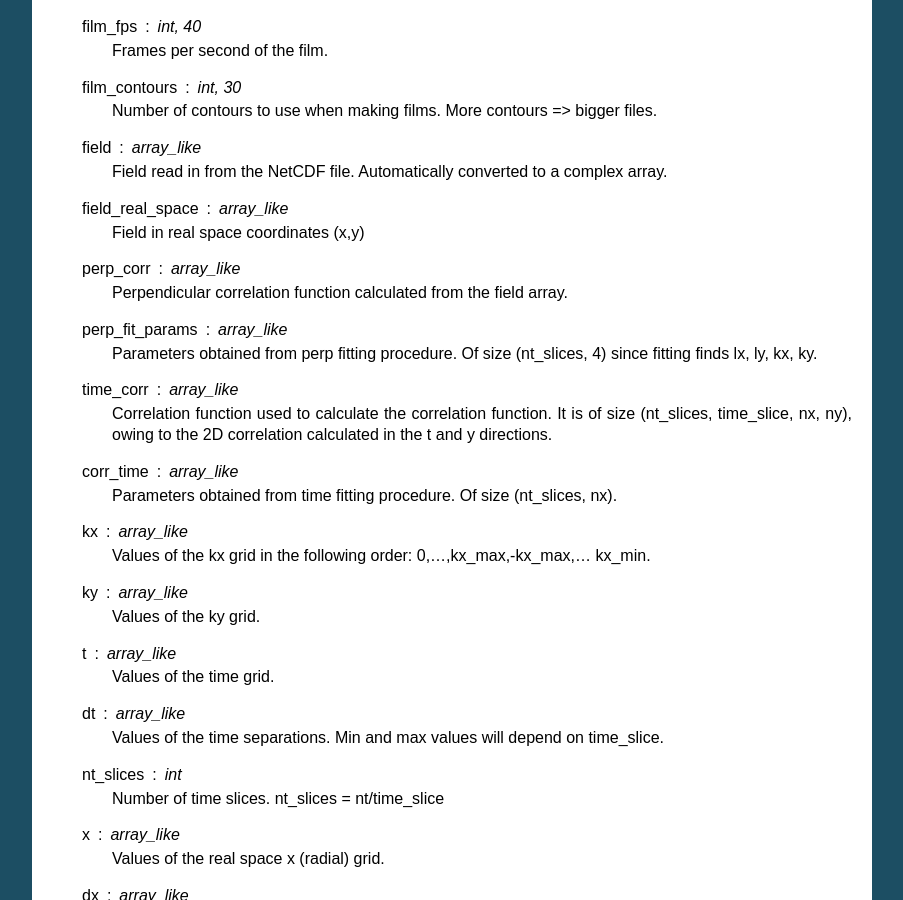
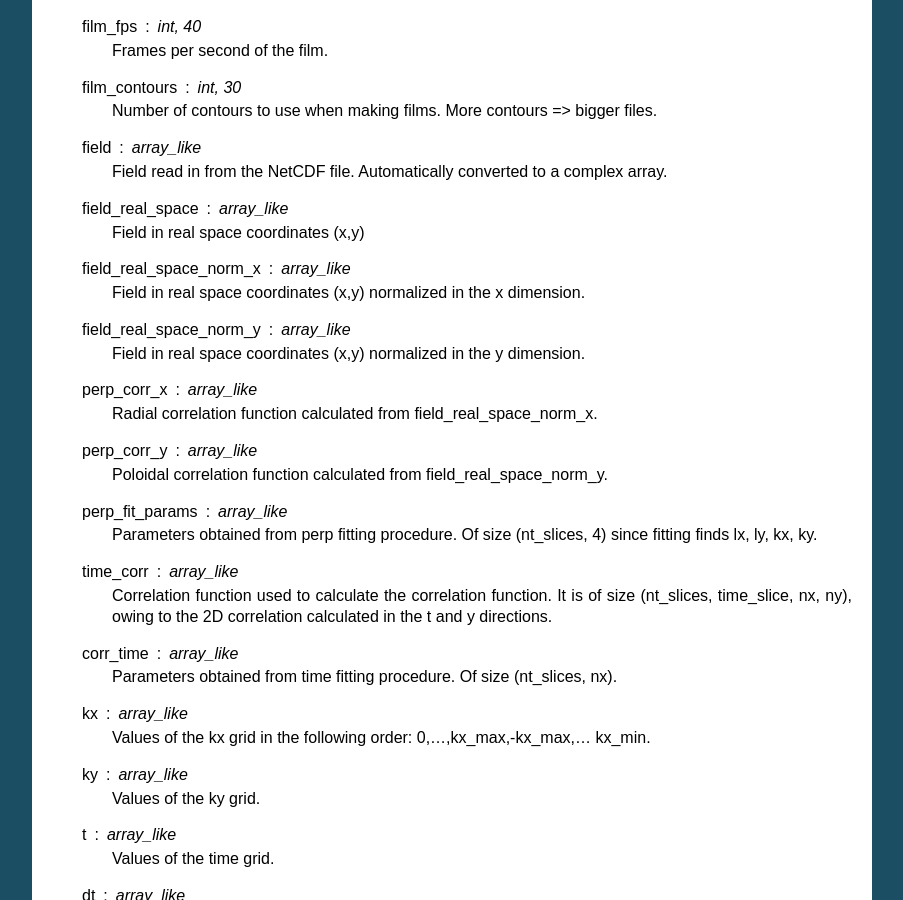
Before and after one commit to ferdinandvanwyk/gs2_correlation, a Sphinx documentation site: the page built from doc/source/simulation.rst, in a window 1280 px wide and 900 px high, scrolled down 2823 px. Shown: the whole window, without its empty margins (198-1101 px from the left). Built offline with Sphinx 7.4.7, drawn with Linux system fonts in a browser that asks for light colours; formulas are drawn with MathJax 3.

Commit message:
fix and split perp_corr and perp_norm

```diff
--- a/doc/source/simulation.rst
+++ b/doc/source/simulation.rst
@@ -119,8 +119,14 @@ Instance Variables of Simulation Class
        array.
    field_real_space : array_like
        Field in real space coordinates (x,y)
-   perp_corr : array_like
-       Perpendicular correlation function calculated from the field array.
+   field_real_space_norm_x : array_like
+       Field in real space coordinates (x,y) normalized in the x dimension.
+   field_real_space_norm_y : array_like
+       Field in real space coordinates (x,y) normalized in the y dimension.
+   perp_corr_x : array_like
+       Radial correlation function calculated from field_real_space_norm_x.
+   perp_corr_y : array_like
+       Poloidal correlation function calculated from field_real_space_norm_y.
    perp_fit_params : array_like
        Parameters obtained from perp fitting procedure. Of size (nt_slices, 4)
        since fitting finds lx, ly, kx, ky.
```
Also changed, not shown: 2 other files.
